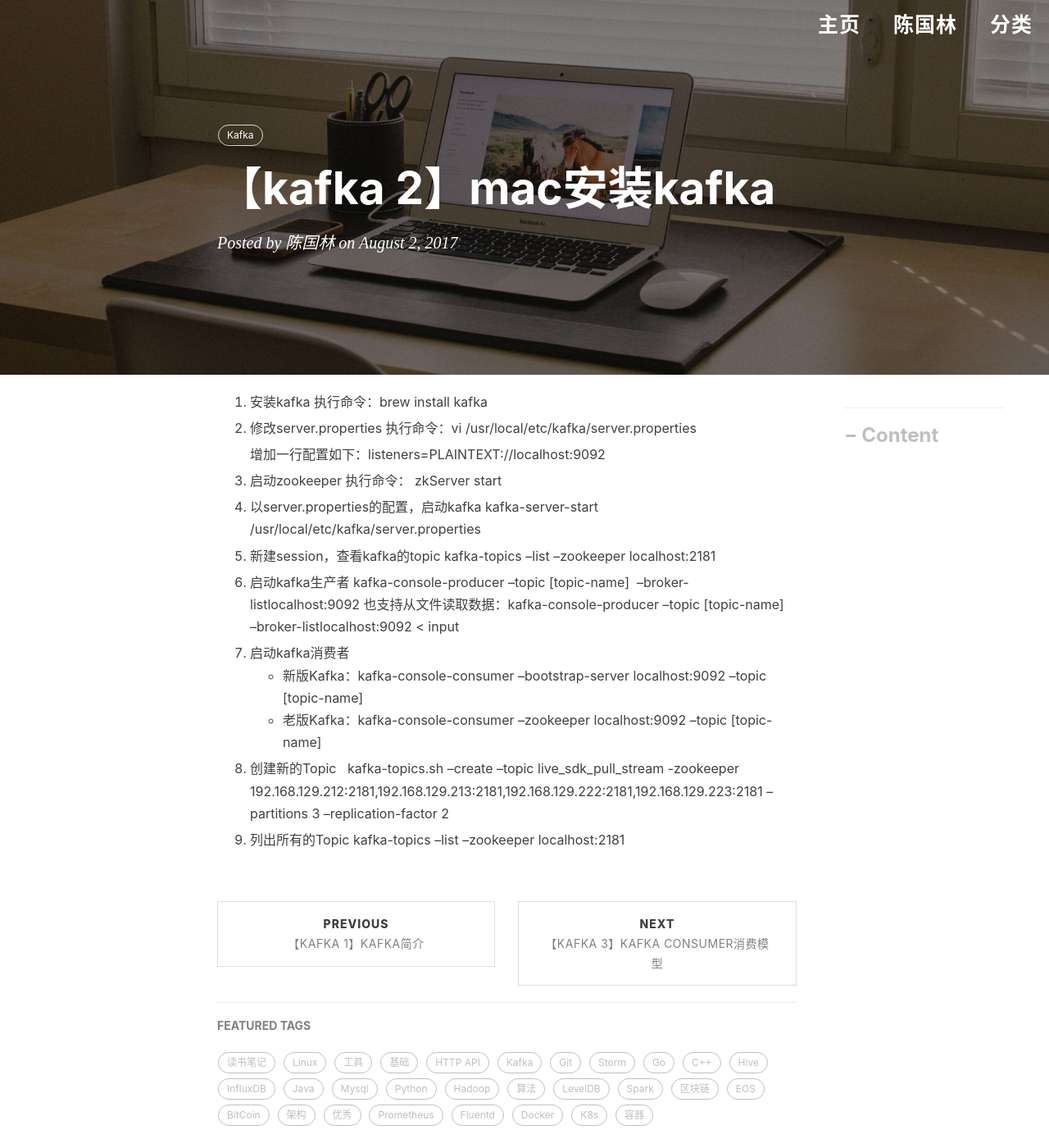
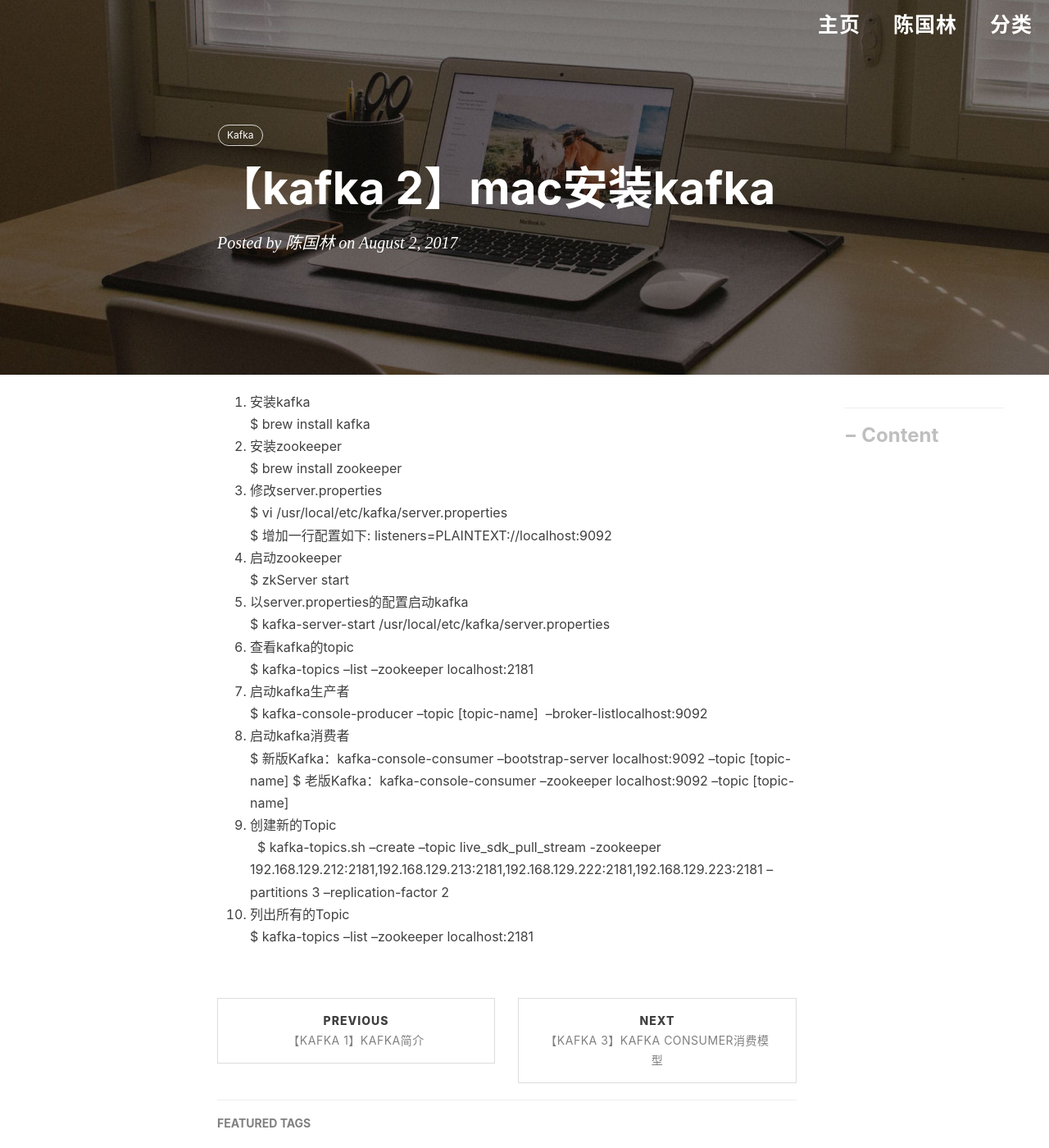
Before and after one commit to engru/chenguolin.github.io, a Jekyll site: the page built from _posts/2017-08-02-【Kafka-2】Mac安装kafka.md, in a window 1280 px wide and 1400 px high. Shown: the whole window at 82% size. Built offline with Jekyll 4.4.1, drawn with Linux system fonts in a browser that asks for light colours; nearby versions of some CDN libraries; comment, search, counter and statistics services are not loaded.

Commit message:
Update 2017-08-02-【Kafka-2】Mac安装kafka.md

```diff
--- a/_posts/2017-08-02-【Kafka-2】Mac安装kafka.md
+++ b/_posts/2017-08-02-【Kafka-2】Mac安装kafka.md
@@ -7,32 +7,24 @@ tags:         #标签
 ---
 
 1. 安装kafka
-   执行命令：brew install kafka
-
-2. 修改server.properties
-    执行命令：vi /usr/local/etc/kafka/server.properties
-
-    增加一行配置如下：listeners=PLAINTEXT://localhost:9092
-
-3. 启动zookeeper
-    执行命令： zkServer start
-
-4. 以server.properties的配置，启动kafka
-    kafka-server-start /usr/local/etc/kafka/server.properties
-
-5. 新建session，查看kafka的topic
-    kafka-topics --list --zookeeper localhost:2181
-
-6. 启动kafka生产者
-    kafka-console-producer --topic [topic-name]  --broker-listlocalhost:9092
-    也支持从文件读取数据：kafka-console-producer --topic [topic-name]  --broker-listlocalhost:9092 < input
-
-7. 启动kafka消费者
-    * 新版Kafka：kafka-console-consumer --bootstrap-server localhost:9092 --topic [topic-name]
-    * 老版Kafka：kafka-console-consumer --zookeeper localhost:9092 --topic [topic-name]
-
-8. 创建新的Topic
-     kafka-topics.sh --create --topic live_sdk_pull_stream -zookeeper 192.168.129.212:2181,192.168.129.213:2181,192.168.129.222:2181,192.168.129.223:2181 --partitions 3 --replication-factor 2
-
-9. 列出所有的Topic
-    kafka-topics --list --zookeeper localhost:2181
+   $ brew install kafka
+2. 安装zookeeper
+   $ brew install zookeeper
+3. 修改server.properties
+   $ vi /usr/local/etc/kafka/server.properties
+   $ 增加一行配置如下: listeners=PLAINTEXT://localhost:9092
+4. 启动zookeeper
+   $ zkServer start
+5. 以server.properties的配置启动kafka
+   $ kafka-server-start /usr/local/etc/kafka/server.properties
+6. 查看kafka的topic
+   $ kafka-topics --list --zookeeper localhost:2181
+7. 启动kafka生产者
+   $ kafka-console-producer --topic [topic-name]  --broker-listlocalhost:9092
+8. 启动kafka消费者
+   $ 新版Kafka：kafka-console-consumer --bootstrap-server localhost:9092 --topic [topic-name]
+   $ 老版Kafka：kafka-console-consumer --zookeeper localhost:9092 --topic [topic-name]
+9. 创建新的Topic
+   $ kafka-topics.sh --create --topic live_sdk_pull_stream -zookeeper 192.168.129.212:2181,192.168.129.213:2181,192.168.129.222:2181,192.168.129.223:2181 --partitions 3 --replication-factor 2
+10. 列出所有的Topic
+   $ kafka-topics --list --zookeeper localhost:2181
```
